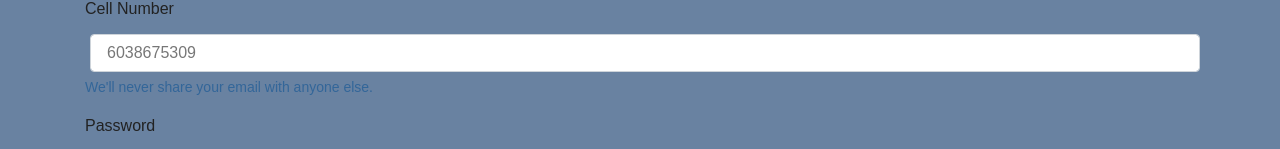
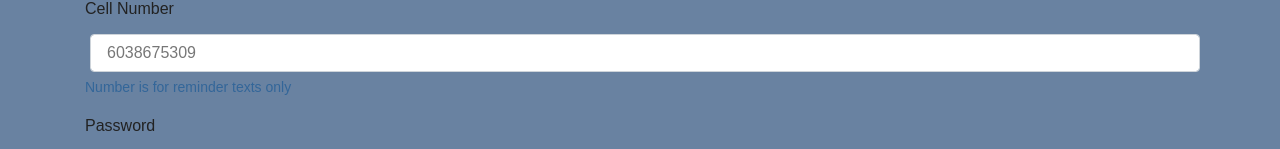
Before and after one commit to Chrsgauthier5/SaveMySpot, a React (Create React App) app in the folder client/: page /signUp in a window 1280 px wide. Shown: the part 763-912 px from the top of the page. Built offline with nearby package versions, Linux system fonts and the light colour scheme; a web font is replaced by a local one.

Commit message:
fix signup page number comment

```diff
--- a/client/src/pages/signUpPage.js
+++ b/client/src/pages/signUpPage.js
@@ -130,7 +130,7 @@ class signUpPage extends Component {
                 onChange={this.onChange}
               />
               <small id="emailHelp" className="form-text text-info" >
-                We'll never share your email with anyone else.
+                Number is for reminder texts only
               </small>
             </div>
             <div className="form-group">
```
